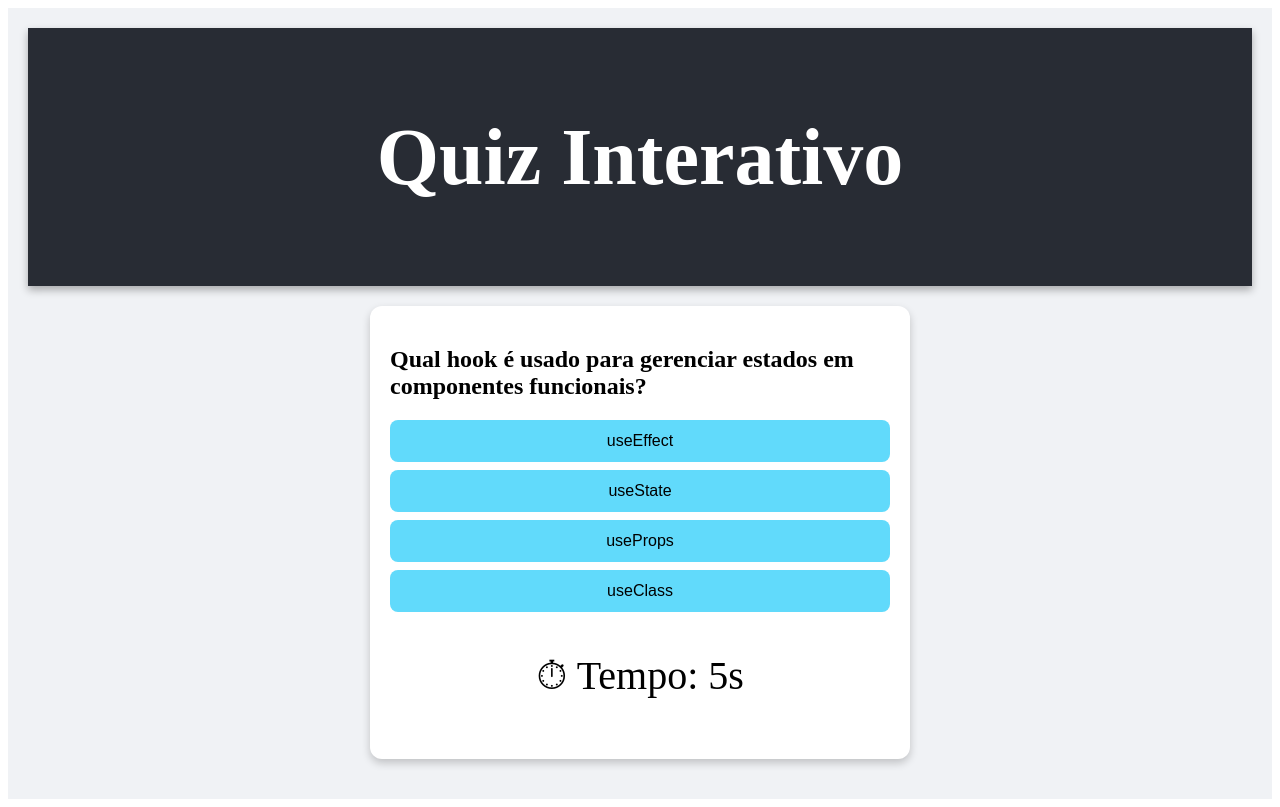
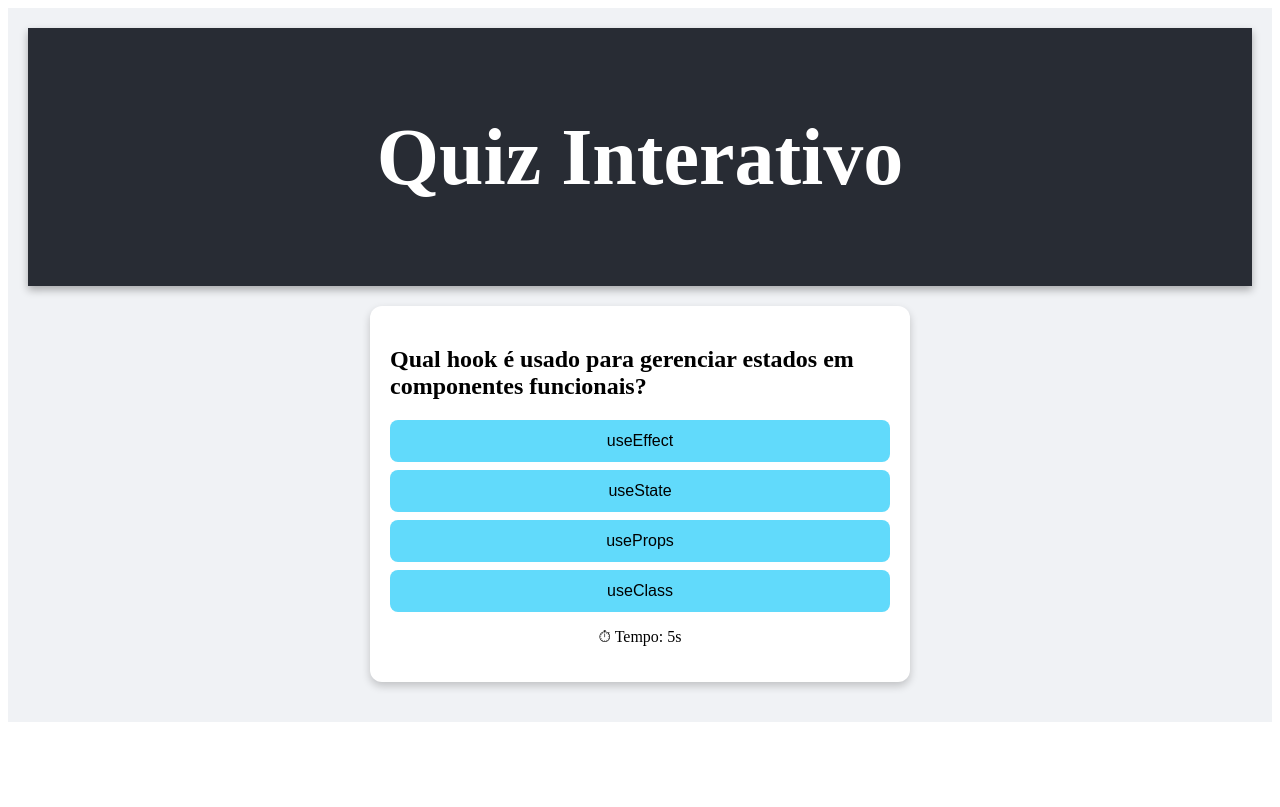
Before and after one commit to VitoriaAlvesR/quiz-interativo, a React (Vite) app: page / in a window 1280 px wide. Built offline with nearby package versions, Linux system fonts and the light colour scheme.

Commit message:
Correção na interface

```diff
--- a/src/components/QuestionCard/QuestionCard.module.css
+++ b/src/components/QuestionCard/QuestionCard.module.css
@@ -32,6 +32,6 @@ button:hover {
   color: white;
 }
 
-p{
+.time{
     font-size:2.5rem;
 }
--- a/src/components/QuestionCard/index.jsx
+++ b/src/components/QuestionCard/index.jsx
@@ -39,7 +39,7 @@ export default function QuestionCard({ question, onAnswer }) {
       </ul>
 
       {/* Mostra o tempo que o usuário passou na pergunta */}
-      <p>⏱ Tempo: {time}s</p>
+      <p className="time">⏱ Tempo: {time}s</p>
     </div>
   );
 }
```
